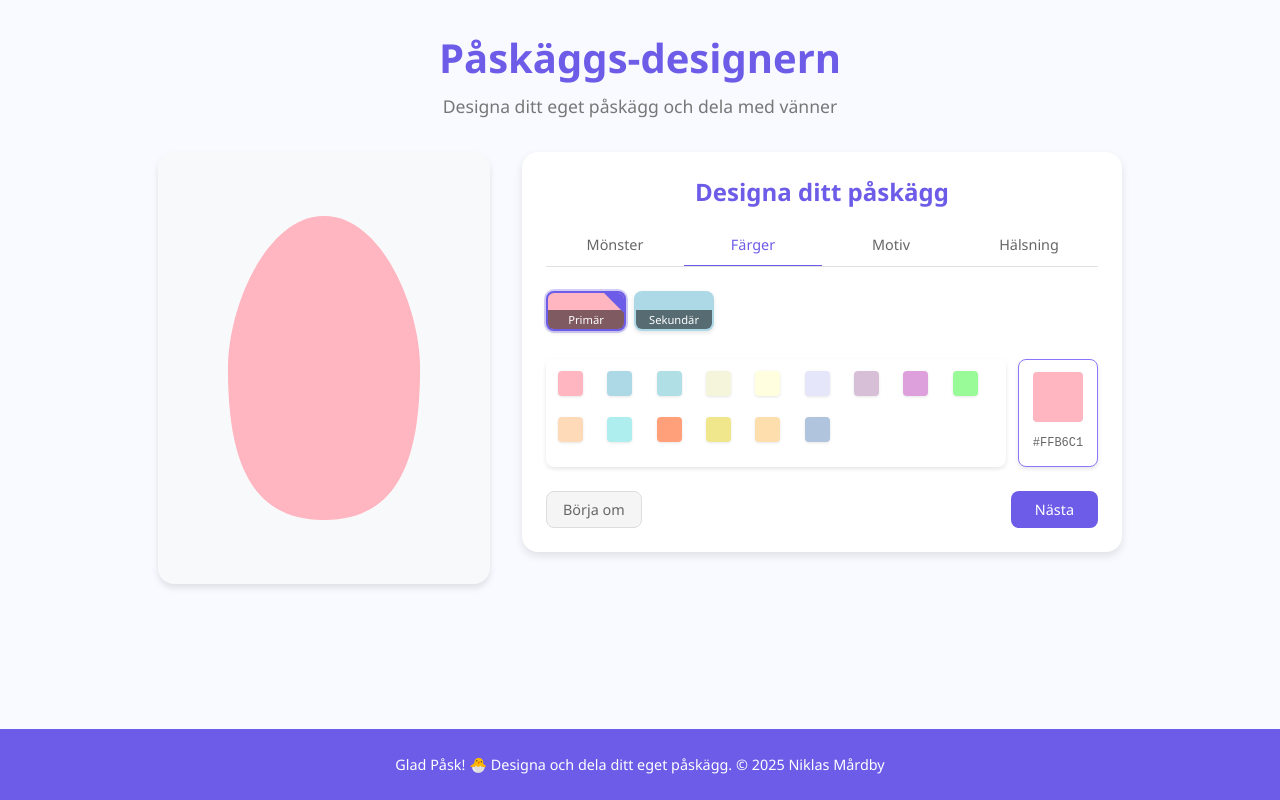
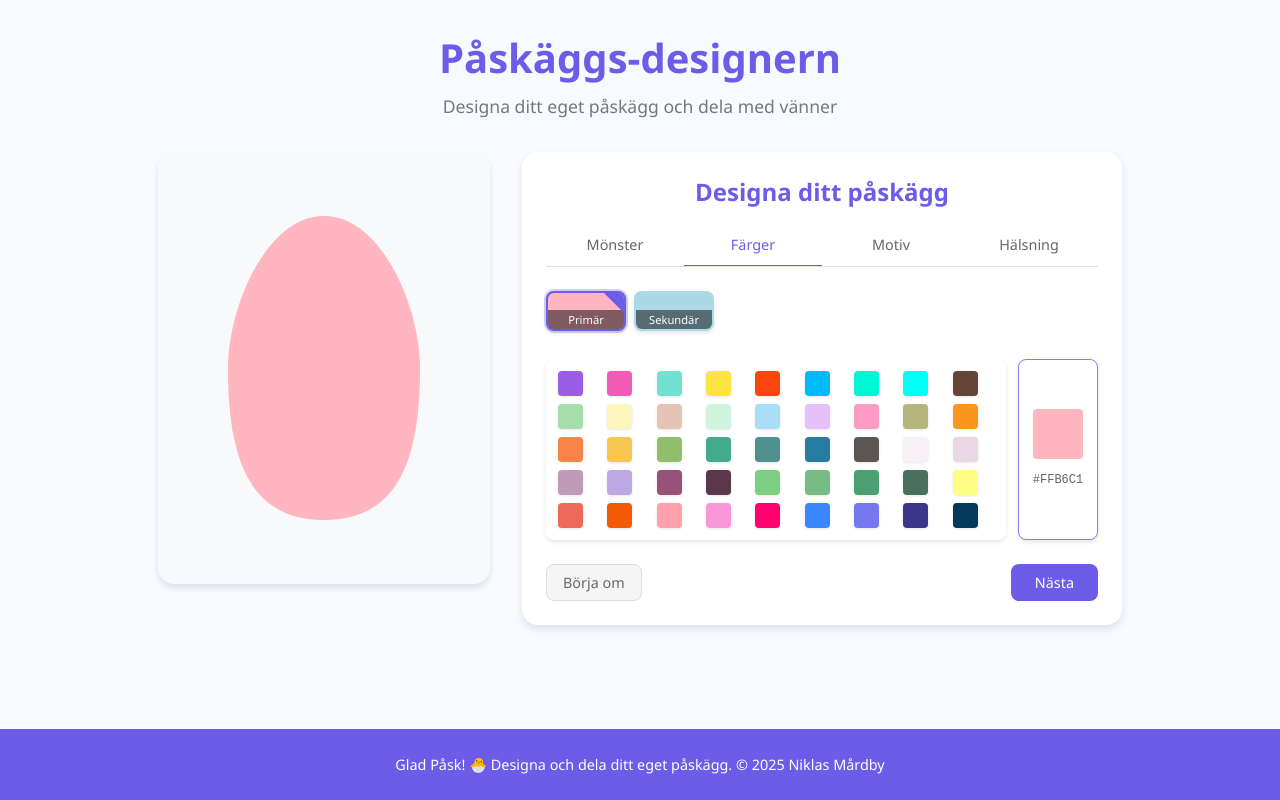
Before and after one commit to niklas-mardby/bunny-chicken, a React (Vite) app: page / in a window 1280 px wide. Both pictures are taken after a click on the button "Färger". Built offline with nearby package versions, Linux system fonts and the light colour scheme.

Commit message:
Redo color palette

```diff
--- a/src/components/ImprovedColorPicker/ImprovedColorPicker.tsx
+++ b/src/components/ImprovedColorPicker/ImprovedColorPicker.tsx
@@ -4,21 +4,61 @@ import "./ImprovedColorPicker.scss";
 
 // Fördefinierade pastellfärger (samma som tidigare)
 const PASTEL_COLORS = [
-	"#ffb6c1", // ljusrosa
-	"#add8e6", // ljusblå
-	"#b0e0e6", // puderblå
-	"#f5f5dc", // beige
-	"#ffffe0", // ljusgul
-	"#e6e6fa", // lavendel
-	"#d8bfd8", // tistel
-	"#dda0dd", // plommon
-	"#98fb98", // ljusgrön
-	"#ffdab9", // persika
-	"#afeeee", // turkos
-	"#ffa07a", // ljuskorall
-	"#f0e68c", // kaki
-	"#ffdead", // navajo vit
-	"#b0c4de", // ljus stålblå
+	// https://coolors.co/9b5de5-f15bb5-fee440-00bbf9-00f5d4
+	"#9B5DE5",
+	"#F15BB5",
+	"#72E1D1",
+	"#FEE440",
+	"#FC440F",
+	"#00bbf9",
+	"#00f5d4",
+	"#00FFF5",
+	"#644536",
+	// https://coolors.co/ff99c8-fcf6bd-d0f4de-a9def9-e4c1f9
+	"#A6DDAA",
+	"#fcf6bd",
+	"#E4C4B4",
+	"#d0f4de",
+	"#a9def9",
+	"#e4c1f9",
+	"#FD9BC5",
+	"#B6B67C",
+	// https://coolors.co/f94144-f3722c-f8961e-f9844a-f9c74f-90be6d-43aa8b-4d908e-277da1
+	"#f8961e",
+	"#f9844a",
+	"#f9c74f",
+	"#90be6d",
+	"#43aa8b",
+	"#4d908e",
+	"#277da1",
+	//
+	"#5C5552", // walnut brown
+	// purples
+	"#F7F0F5", // magnolia
+	"#EAD7E4", // pale purple
+	"#BF9BB8", // lilac
+	"#BEA7E5", // wisteria
+	"#985277", // magenta haze
+	"#5C374C", // eggplant
+	// greens
+	"#7DCE82", // mantis
+	"#76BC84", // emerald
+	"#4C9F70", // shamrock green
+	"#496F5D", // hookers green
+	// yellows
+	"#FFFD82", // icterine
+	// reds
+	"#ED6A5A", // bittersweet
+	"#F35B04", // persimmon (rödish)
+	// pinks
+	"#FFA0AC", // salmon pink
+	"#F896D8", // persian pink
+	"#FF006E", // rose
+	// blues
+	"#3A86FF", // azure
+	"#7678ED", // medium slate blue
+	"#3D348B", // tekhelet
+	"#04395E", // prussian blue
 ];
 
 // Interface för att spåra upp till 4 färger
```
